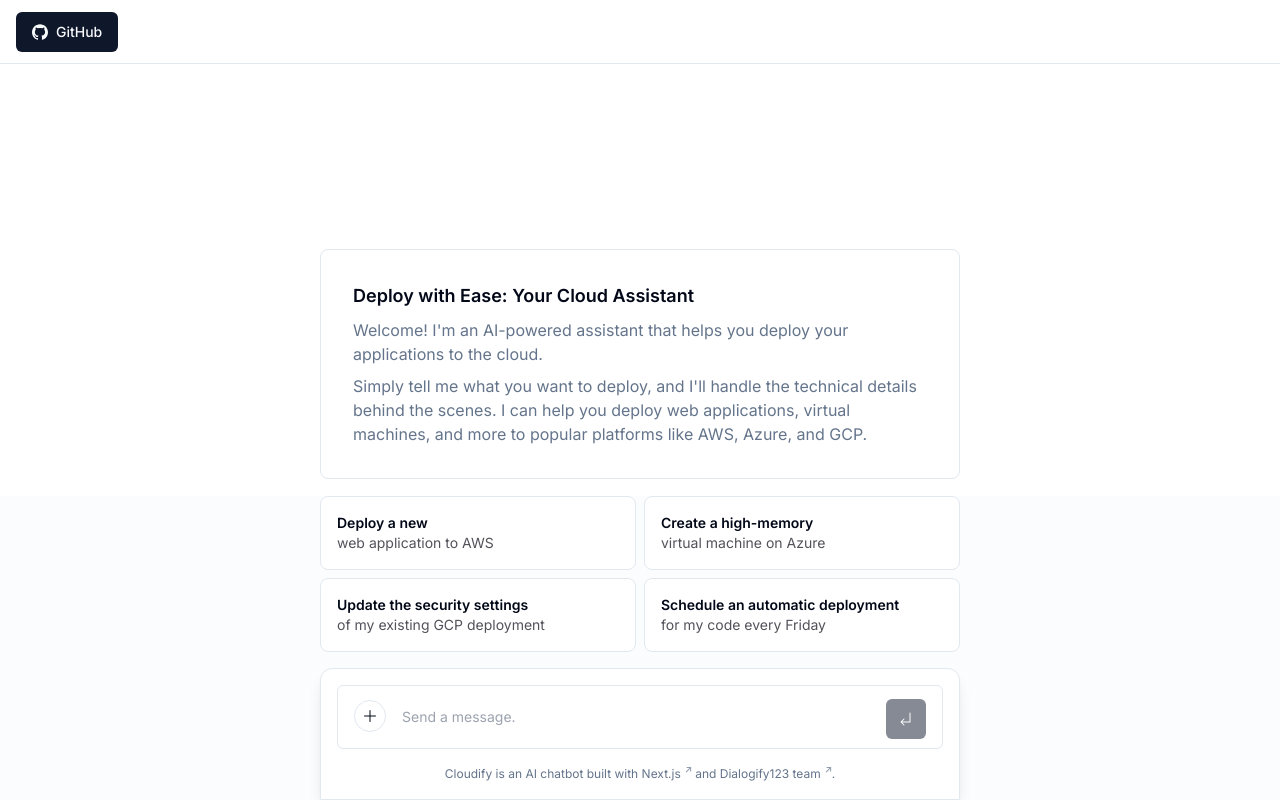
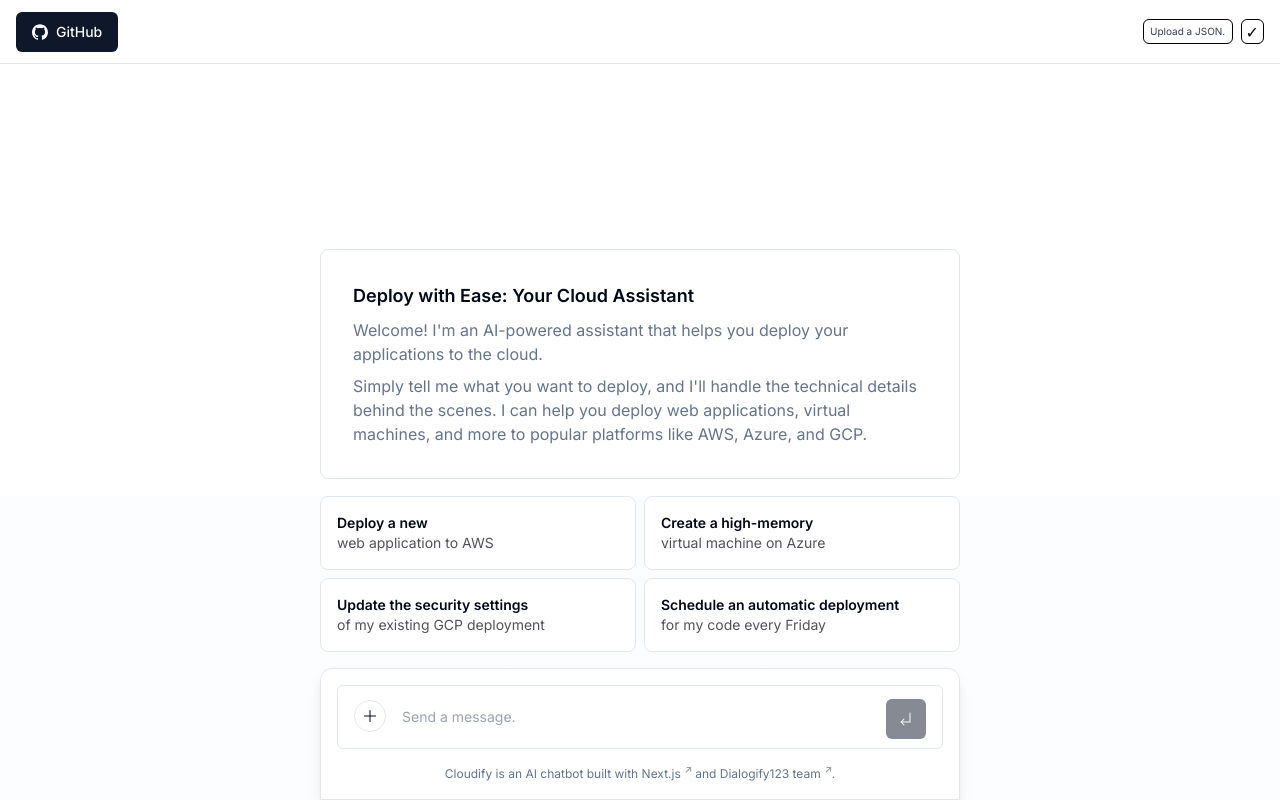
Before and after one commit to Dialogify123/frontend, a Next.js app: page / in a window 1280 px wide. Built offline with nearby package versions, Linux system fonts and the light colour scheme; no server answers.

Commit message:
add change to send session data

```diff
--- a/package.json
+++ b/package.json
@@ -21,6 +21,7 @@
     "next-themes": "^0.3.0",
     "react": "^18",
     "react-dom": "^18",
+    "react-hook-form": "^7.51.3",
     "react-markdown": "^9.0.1",
     "react-syntax-highlighter": "^15.5.0",
     "react-textarea-autosize": "^8.5.3",
--- a/src/components/header.tsx
+++ b/src/components/header.tsx
@@ -9,6 +9,7 @@ import {
     IconVercel
 } from './ui/icons'
 import { Button, buttonVariants } from './ui/button'
+import SessionForm from './session-form'
 
 export function Header() {
     return (
@@ -25,6 +26,10 @@ export function Header() {
                     <span className="hidden ml-2 md:flex">GitHub</span>
                 </a>
             </div>
+
+            <div>
+                <SessionForm />
+            </div>
         </header>
     )
 }
--- /dev/null
+++ b/src/components/session-form.tsx
@@ -0,0 +1,107 @@
+'use client'
+
+import React, { useState } from 'react'
+import { useForm } from 'react-hook-form'
+
+interface SessionData {
+    provider: string;
+    type: string;
+    project_id: string;
+    private_key_id: string;
+    private_key: string;
+    client_email: string;
+    client_id: string;
+    auth_uri: string;
+    token_uri: string;
+    auth_provider_url: string;
+    client_url: string;
+    universe_domain: string;
+}
+
+const SessionForm = () => {
+    const { register, handleSubmit, formState: { errors } } = useForm<SessionData>()
+    const [selectedFile, setSelectedFile] = useState<File | null>(null)
+
+    const onSubmit = async (data: SessionData) => {
+        let body: FormData | object
+
+        if (selectedFile) {
+            const reader = new FileReader()
+            reader.onload = (event) => {
+                if (event.target?.result) {
+                    const jsonData = JSON.parse(event?.target.result as string)
+                    body = { ...jsonData }
+                    submitData(body)
+                }
+            }
+            reader.readAsText(selectedFile)
+        } else {
+            body = data;
+            submitData(body)
+        }
+    }
+    const submitData = async (data: object) => {
+        try {
+            const response = await fetch('http://127.0.0.1:8000/session', {
+                method: 'POST',
+                headers: { 'Content-Type': 'application/json' },
+                body: JSON.stringify(data)
+            })
+
+            if (!response.ok) {
+                throw new Error(`Error submitting session data: ${response.statusText}`)
+            }
+        } catch (error) {
+            console.error(error)
+        }
+    }
+
+    const handleFileChange = (event: React.ChangeEvent<HTMLInputElement>) => {
+        const file: any = event.target.files?.[0]
+        setSelectedFile(file)
+    }
+
+    return (
+        <form onSubmit={handleSubmit(onSubmit)} className='flex justify-center items-center gap-2'>
+            {/* <div className="mb-4">
+                <label htmlFor="provider" className="form-label block mb-2 text-gray-700">
+                    Provider
+                </label>
+                <input
+                    type="text"
+                    id="provider"
+                    {...register('provider', { required: true })}
+                    className={`form-control block w-full px-3 py-1.5 text-base font-normal text-gray-700 bg-white bg-clip-padding border border-solid border-gray-300 rounded transition ease-in-out m-0 focus:text-gray-700 focus:border-blue-600 focus:outline-none ${errors.provider ? 'border-red-500' : ''
+                        }`}
+                />
+                {errors.provider && <p className="text-red-500 text-xs mt-1">Provider is required.</p>}
+            </div> */}
+
+            <div className="">
+                <label
+                    htmlFor="jsonFile"
+                    className="form-label text-gray-700 text-[10px] cursor-pointer border-[1px] border-black rounded-md p-1 w-[90px] flex justify-center"
+                >
+                    {/* Upload JSON File (or fill the form) */}
+                    Upload a JSON.
+                </label>
+                <input
+                    type="file"
+                    id="jsonFile"
+                    name="jsonFile"
+                    accept=".json"
+                    onChange={handleFileChange}
+                    className="hidden"
+                />
+            </div>
+            <button
+                type="submit"
+                className=" hover:bg-black hover:text-white border-[1px] border-black rounded-md p-1 h-[25px] flex justify-center items-center"
+            >✓</button>
+            {selectedFile && <p className="text-gray-500 text-[10px]">Selected file: {selectedFile.name}</p>}
+        </form>
+
+    )
+}
+
+export default SessionForm
```
Also changed, not shown: 1 other file (tests, documents, lock files or other folders).
